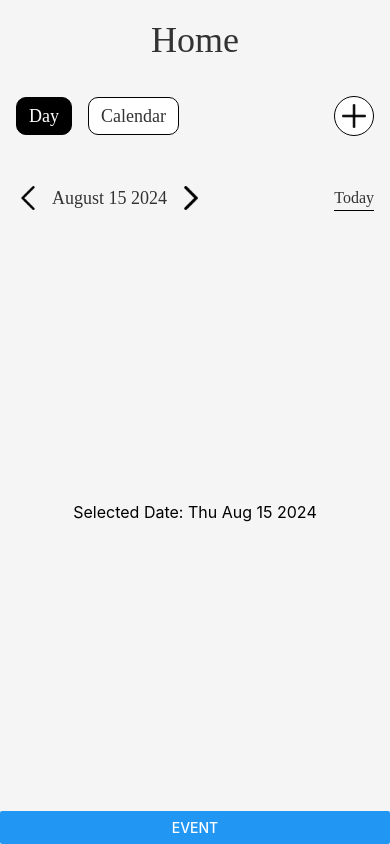
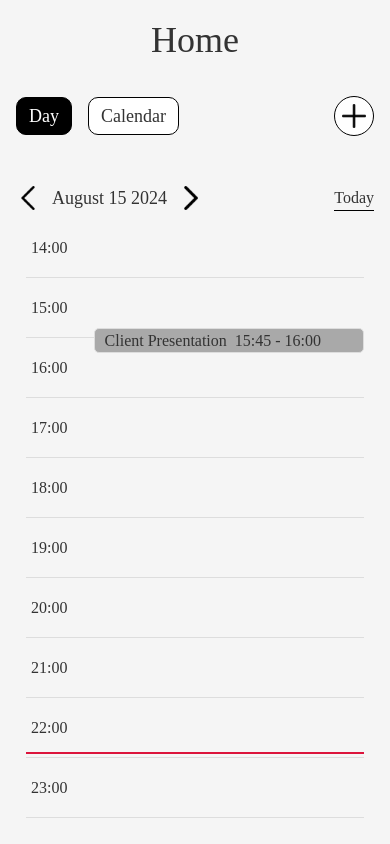
Before and after one commit to josecarvajal8/calendarApp, a React Native app: screen /Home in a window 390 px wide. Built offline with nearby package versions, Linux system fonts and the light colour scheme.

Commit message:
feat: rendering events on day

```diff
--- a/src/components/calendar/Calendar.tsx
+++ b/src/components/calendar/Calendar.tsx
@@ -1,7 +1,8 @@
-import React, {FC, useState} from 'react';
-import {FlatList, Text, View} from 'react-native';
+import React, {FC, useMemo, useState} from 'react';
+import {FlatList, View} from 'react-native';
 import {
   adjustDateByDays,
+  areDatesEqual,
   getDaysInMonth,
   getWeekDays,
 } from '../../utils/utilities';
@@ -10,6 +11,8 @@ import {styles} from './styles';
 import {TypoBase} from '../typography/TypoBase';
 import {CalendarControl} from '../controls';
 import {DayComponent} from './day/DayComponent';
+import {DayView} from './dayDetail/DayView';
+import {mockEvents} from '../../config/contants';
 
 interface ICalendarProps {
   currentViewMode: viewTypes;
@@ -75,6 +78,11 @@ export const Calendar: FC<ICalendarProps> = ({
     return daysArray;
   };
 
+  const eventsOnSelectedDay = useMemo(
+    () => mockEvents.filter(event => areDatesEqual(event.date, selectedDate)),
+    [selectedDate],
+  );
+
   const renderWeekDays = () => (
     <View style={styles.row}>
       {weekDays.map((day, index) => (
@@ -128,11 +136,7 @@ export const Calendar: FC<ICalendarProps> = ({
           />
         </>
       ) : (
-        <View style={styles.dayView}>
-          <Text style={styles.dayText}>
-            Selected Date: {selectedDate.toDateString()}
-          </Text>
-        </View>
+        <DayView events={eventsOnSelectedDay} />
       )}
     </View>
   );
--- /dev/null
+++ b/src/components/calendar/dayDetail/DayView.tsx
@@ -0,0 +1,58 @@
+import React, {FC, useEffect, useRef} from 'react';
+import {View, ScrollView} from 'react-native';
+import {IEvent} from '../../../models/events';
+import {styles} from './styles';
+import {TypoBase} from '../../typography/TypoBase';
+
+interface IDayViewProps {
+  events: IEvent[];
+}
+const getCurrentTime = () => {
+  const now = new Date();
+  const hours = now.getHours();
+  const minutes = now.getMinutes();
+
+  return {hours, minutes};
+};
+export const DayView: FC<IDayViewProps> = ({events}) => {
+  const renderEvent = (event: IEvent) => {
+    const {id, time, title} = event;
+    const [startTime, endTime] = time;
+    const [startHour, startMinute] = startTime.split(':').map(Number);
+    const [endHour, endMinute] = endTime.split(':').map(Number);
+    const top = startHour * 60 + startMinute;
+    const height = (endHour - startHour) * 60 + (endMinute - startMinute);
+
+    return (
+      <View key={id} style={[styles.eventBlock, {top, height}]}>
+        <TypoBase size="body" fontStyle="bold">
+          {`${title}  ${startTime} - ${endTime}`}
+        </TypoBase>
+      </View>
+    );
+  };
+  const {hours, minutes} = getCurrentTime();
+  const topCrossBar = hours * 60 + minutes;
+  const scrollRef = useRef<ScrollView | null>(null);
+  useEffect(() => {
+    if (scrollRef?.current) {
+      scrollRef.current.scrollTo({y: hours * 60, animated: true});
+    }
+  }, [events, hours]);
+  return (
+    <ScrollView
+      ref={scrollRef}
+      style={styles.container}
+      showsVerticalScrollIndicator={false}>
+      <View style={styles.timeline}>
+        {Array.from({length: 24}).map((_, i) => (
+          <View key={i} style={styles.hourBlock}>
+            <TypoBase>{`${i}:00`}</TypoBase>
+          </View>
+        ))}
+        <View style={{...styles.crossLine, top: topCrossBar}} />
+        {events && events.map(renderEvent)}
+      </View>
+    </ScrollView>
+  );
+};
--- /dev/null
+++ b/src/components/calendar/dayDetail/styles.ts
@@ -0,0 +1,39 @@
+import {StyleSheet} from 'react-native';
+import {Colors} from '../../../config/colors';
+
+export const styles = StyleSheet.create({
+  container: {
+    flex: 1,
+    padding: 10,
+  },
+  timeline: {
+    position: 'relative',
+    width: '100%',
+  },
+  hourBlock: {
+    height: 60,
+    borderBottomWidth: 1,
+    borderBottomColor: Colors.border,
+    justifyContent: 'center',
+    paddingHorizontal: 5,
+  },
+  eventBlock: {
+    position: 'absolute',
+    width: '80%',
+    minHeight: 25,
+    right: 0,
+    paddingHorizontal: 10,
+    backgroundColor: Colors.disabled,
+    borderColor: Colors.border,
+    borderWidth: 1,
+    borderRadius: 5,
+    marginVertical: 5,
+  },
+  crossLine: {
+    width: '100%',
+    borderWidth: 1,
+    position: 'absolute',
+    borderColor: Colors.error,
+    zIndex: 10,
+  },
+});
--- a/src/config/contants.ts
+++ b/src/config/contants.ts
@@ -1,4 +1,4 @@
-import {IEvents} from '../models/events';
+import {IEvent} from '../models/events';
 
 export enum fonts {
   thin = 'Montserrat-Thin',
@@ -23,7 +23,7 @@ export const LABEL_MONTHS: Record<number, string> = {
   11: 'December',
 };
 
-export const mockEvents: IEvents[] = [
+export const mockEvents: IEvent[] = [
   {
     id: 'f47ac10b-58cc-4372-a567-0e02b2c3d479',
     date: new Date('2024-08-14T00:00:00.000Z'),
--- a/src/models/events.ts
+++ b/src/models/events.ts
@@ -1,4 +1,4 @@
-export interface IEvents {
+export interface IEvent {
   id: string;
   date: Date;
   time: string[];
--- a/src/screens/Home.tsx
+++ b/src/screens/Home.tsx
@@ -1,14 +1,10 @@
 import React, {FC, useState} from 'react';
 import {BaseLayout} from '../components/layout/BaseLayout';
 import {Header} from '../components/header/Header';
-import {Button} from 'react-native';
-import {useNavigation} from '@react-navigation/native';
 import {viewTypes} from '../models/common';
 import {Calendar} from '../components/calendar/Calendar';
 import {Controls} from '../components/controls';
-import {mockEvents} from '../config/contants';
 export const Home: FC = () => {
-  const {navigate} = useNavigation();
   const [viewMode, setViewMode] = useState<viewTypes>('day');
   const onChangeViewMode = (value: viewTypes) => setViewMode(value);
   return (
@@ -22,7 +18,6 @@ export const Home: FC = () => {
         currentViewMode={viewMode}
         onChangeViewMode={onChangeViewMode}
       />
-      <Button title="event" onPress={() => navigate('Event')} />
     </BaseLayout>
   );
 };
```
